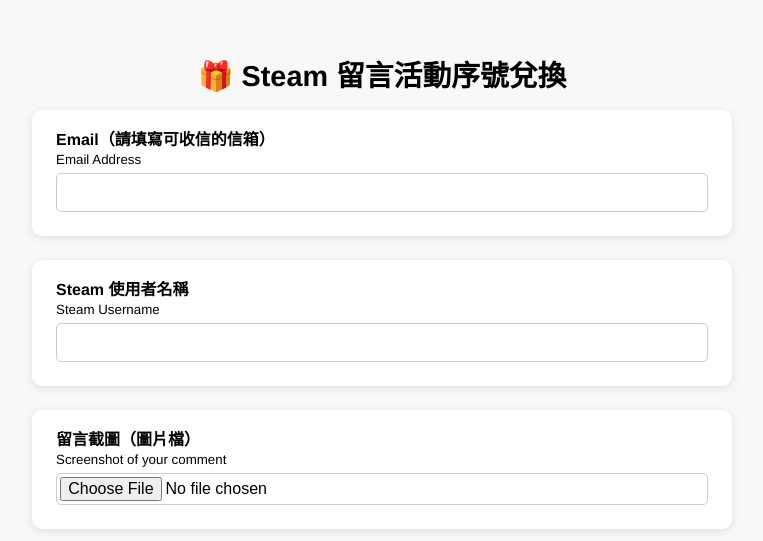
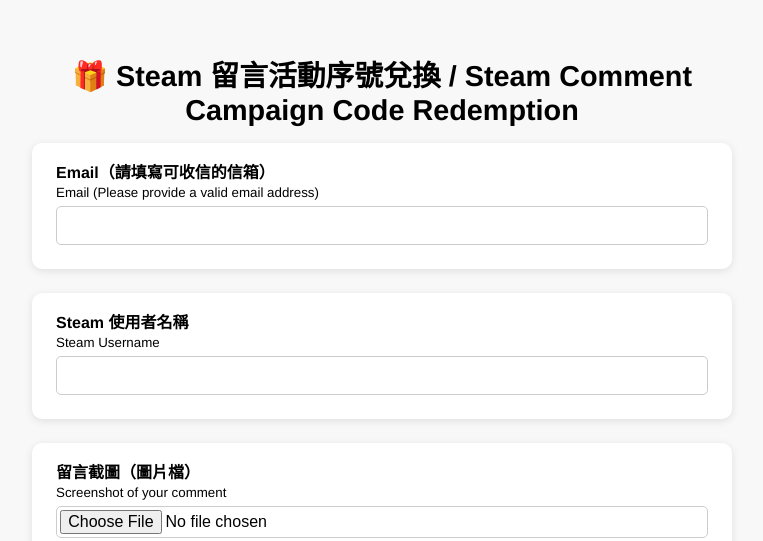
Before and after one commit to yuricatgame/Redeem_VIP, a plain HTML site: page index.html in a window 1280 px wide. Shown: the part 559-1100 px from the top of the page, without its empty margins (258-1021 px from the left). Drawn offline with Linux system fonts and the light colour scheme.

Commit message:
Update index.html

```diff
--- a/index.html
+++ b/index.html
@@ -80,10 +80,10 @@
 </head>
 <body>
   <img class="banner" src="https://i.imgur.com/xG0Qta2.png" alt="活動 Banner" />
-  <h1>🎁 Steam 留言活動序號兌換</h1>
+  <h1>🎁 Steam 留言活動序號兌換 / Steam Comment Campaign Code Redemption</h1>
   <form id="redeemForm">
     <div class="form-box">
-      <label>Email（請填寫可收信的信箱）<br><small>Email Address</small></label>
+      <label>Email（請填寫可收信的信箱）<br><small>Email (Please provide a valid email address)</small></label>
       <input type="email" name="email" required />
     </div>
 
@@ -138,7 +138,7 @@
         const base64 = reader.result.split(",")[1];
 
         try {
-          const res = await fetch("https://script.google.com/macros/s/AKfycbwa6tAqhUvUls1voaKoav-9FpL41E_1_OM_Ve8PZnXc-Wq9tLRV7Sd-GKiFuCafihi8aA/exec", {
+          const res = await fetch("https://script.google.com/macros/s/AKfycbzop_cwQOpB0lXXEf8x06T-DyCGMSceZmAxAAyQkCppsgw2YaBOlEd5SECYlGTqTjCaQg/exec", {
             method: "POST",
             headers: {
               "Content-Type": "application/json"
```
